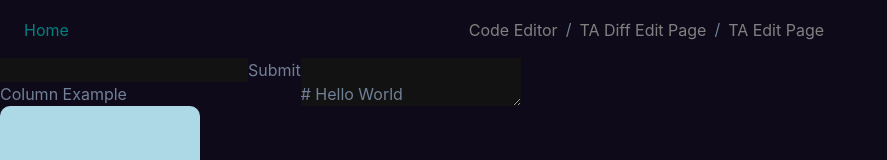
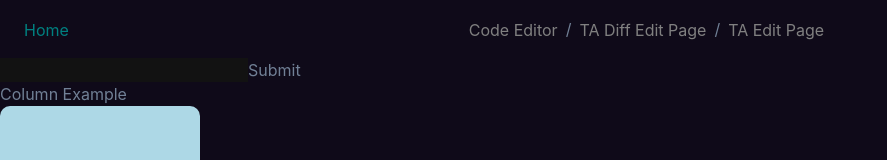
Before and after one commit to CWDll/monaco_prac, a React (Vite) app: page / in a window 1280 px wide. Shown: the top 160 px of the page, without its empty margins (0-887 px from the left). Built offline with nearby package versions, Linux system fonts and the light colour scheme.

Commit message:
[Remove] 테스트용 코드 삭제

```diff
--- a/src/components/MarkdownSection.tsx
+++ /dev/null
@@ -1,64 +0,0 @@
-import React, { useState } from "react";
-import ReactMarkdown from "react-markdown";
-import { Prism as SyntaxHighlighter } from "react-syntax-highlighter";
-import { prism } from "react-syntax-highlighter/dist/esm/styles/prism";
-import remarkGfm from "remark-gfm";
-
-const initialMarkdown = `
-# Hello World
-
-This is a sample markdown.
-
-\`\`\`javascript
-function greet() {
-  console.log("Hello, world!");
-}
-\`\`\`
-
-- List item 1
-- List item 2
-- List item 3
-
-[Example Link](https://example.com)
-
-![Sample Image](https://unsplash.it/600/400)
-`;
-
-const MarkdownSection: React.FC = () => {
-  const [markdown, setMarkdown] = useState(initialMarkdown);
-
-  return (
-    <div>
-      <textarea
-        value={markdown}
-        onChange={(e) => setMarkdown(e.target.value)}
-        className="markdown-input"
-      />
-      <ReactMarkdown
-        remarkPlugins={[remarkGfm]}
-        components={{
-          code({ node, inline, className, children, ...props }) {
-            const match = /language-(\w+)/.exec(className || "");
-            return !inline && match ? (
-              <SyntaxHighlighter
-                style={prism}
-                language={match[1]}
-                PreTag="div"
-                {...props}
-              >
-                {String(children).replace(/\n$/, "")}
-              </SyntaxHighlighter>
-            ) : (
-              <code className={className} {...props}>
-                {children}
-              </code>
-            );
-          },
-        }}
-        className="markdown-output"
-      />
-    </div>
-  );
-};
-
-export default MarkdownSection;
--- a/src/pages/Home.tsx
+++ b/src/pages/Home.tsx
@@ -6,7 +6,6 @@ import Column from "../components/widgets/Column";
 import Row from "../components/widgets/Row";
 import SizedBox from "../components/widgets/SizedBox";
 import Stack from "../components/widgets/Stack";
-import MarkdownSection from "../components/MarkdownSection";
 
 const Home: React.FC = () => {
   const [introText, setIntroText] = React.useState<string>("");
@@ -38,7 +37,6 @@ const Home: React.FC = () => {
   };
 
   return (
-    <div style={{ display: "flex", flexDirection: "row" }}>
     <div>
       <Text as="mark" color="tomato" fontSize="xl">
         {introText}
@@ -114,8 +112,6 @@ const Home: React.FC = () => {
         </Stack>
       </Container>
     </div>
-      <MarkdownSection />
-    </div>
   );
 };
 
```
Lines whose indentation alone changed are shown as unchanged.
